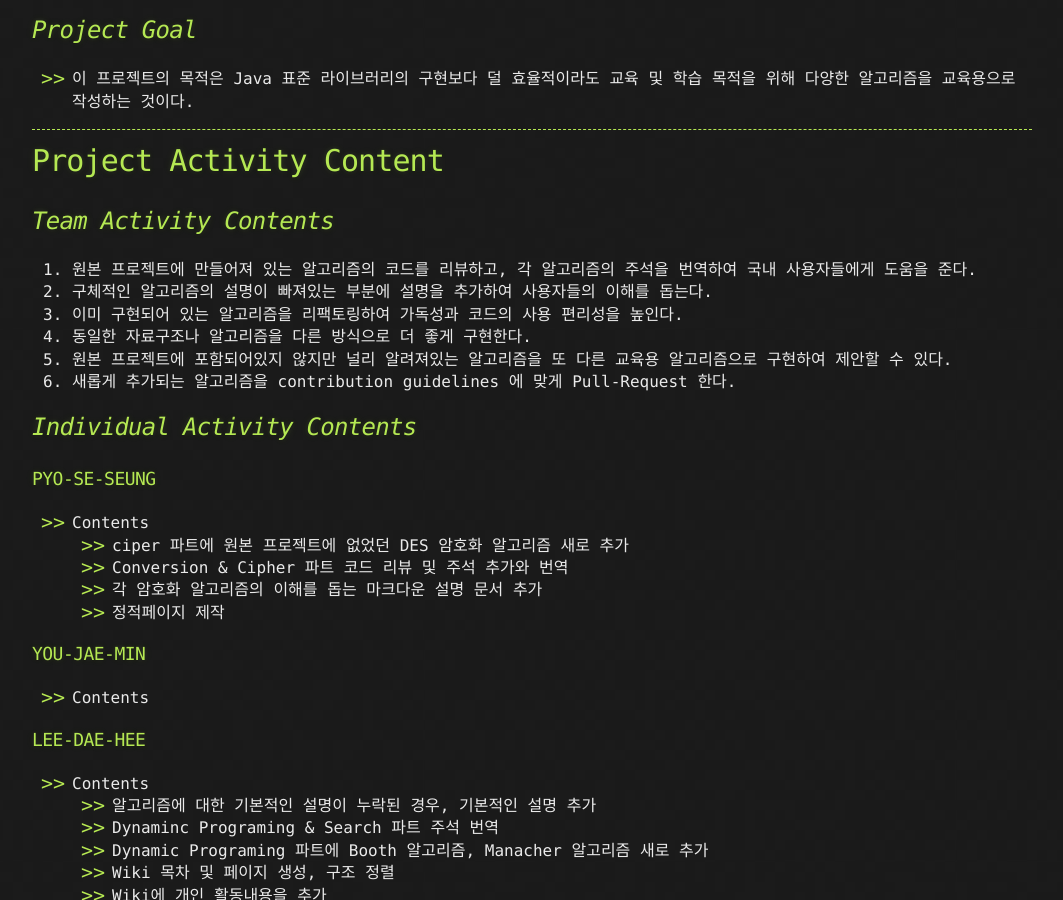
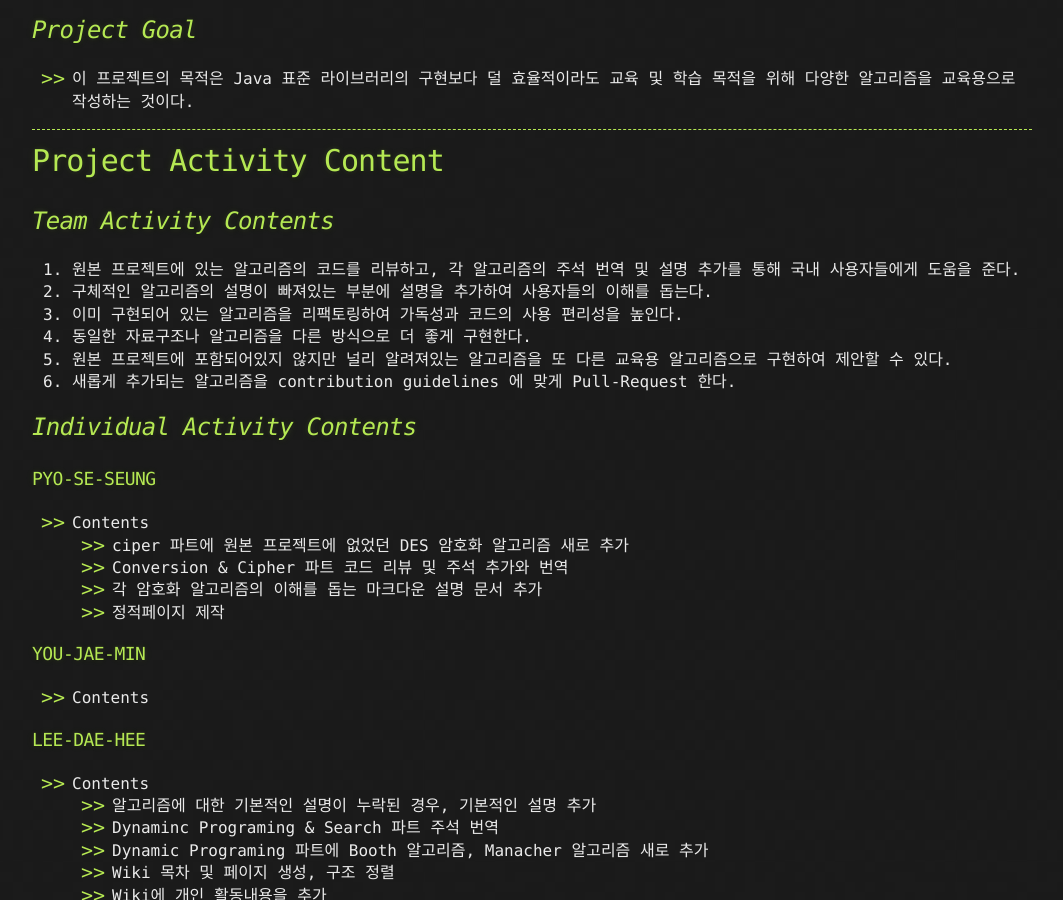
Before and after one commit to 19-2-SKKU-OSS/2019-2-OSS-L6, a Jekyll site: the page built from index.md, in a window 1280 px wide and 900 px high, scrolled down 1267 px. Shown: the whole window, without its empty margins (108-1171 px from the left). Built offline with Jekyll 4.4.1, drawn with Linux system fonts in a browser that asks for light colours; our own code applies the rules of GitHub Pages for plain Markdown files.

Commit message:
Update index.md
fix

```diff
--- a/index.md
+++ b/index.md
@@ -38,7 +38,7 @@ layout: default
 # Project Activity Content
 
 ## _Team Activity Contents_
-1. 원본 프로젝트에 만들어져 있는 알고리즘의 코드를 리뷰하고, 각 알고리즘의 주석을 번역하여 국내 사용자들에게 도움을 준다.
+1. 원본 프로젝트에 있는 알고리즘의 코드를 리뷰하고, 각 알고리즘의 주석 번역 및 설명 추가를 통해 국내 사용자들에게 도움을 준다.
 2. 구체적인 알고리즘의 설명이 빠져있는 부분에 설명을 추가하여 사용자들의 이해를 돕는다.
 3. 이미 구현되어 있는 알고리즘을 리팩토링하여 가독성과 코드의 사용 편리성을 높인다.
 4. 동일한 자료구조나 알고리즘을 다른 방식으로 더 좋게 구현한다.
```
